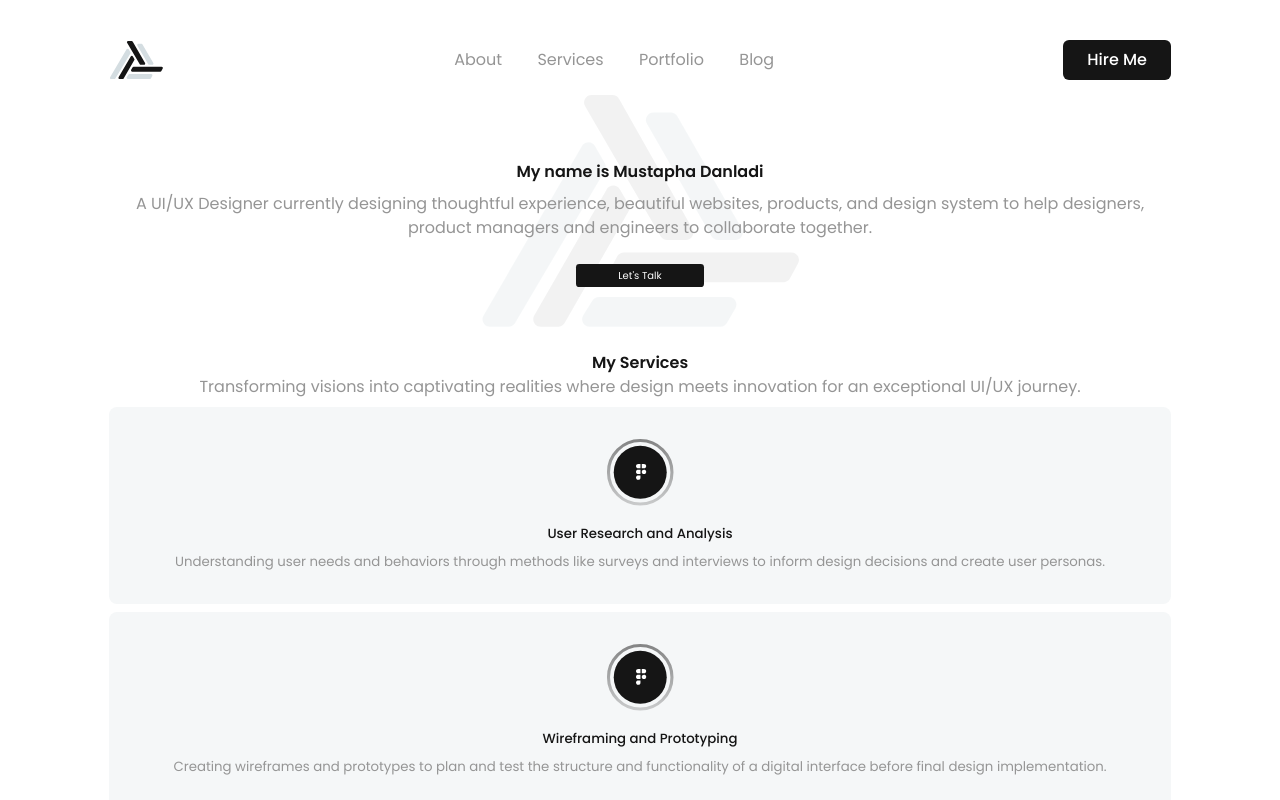
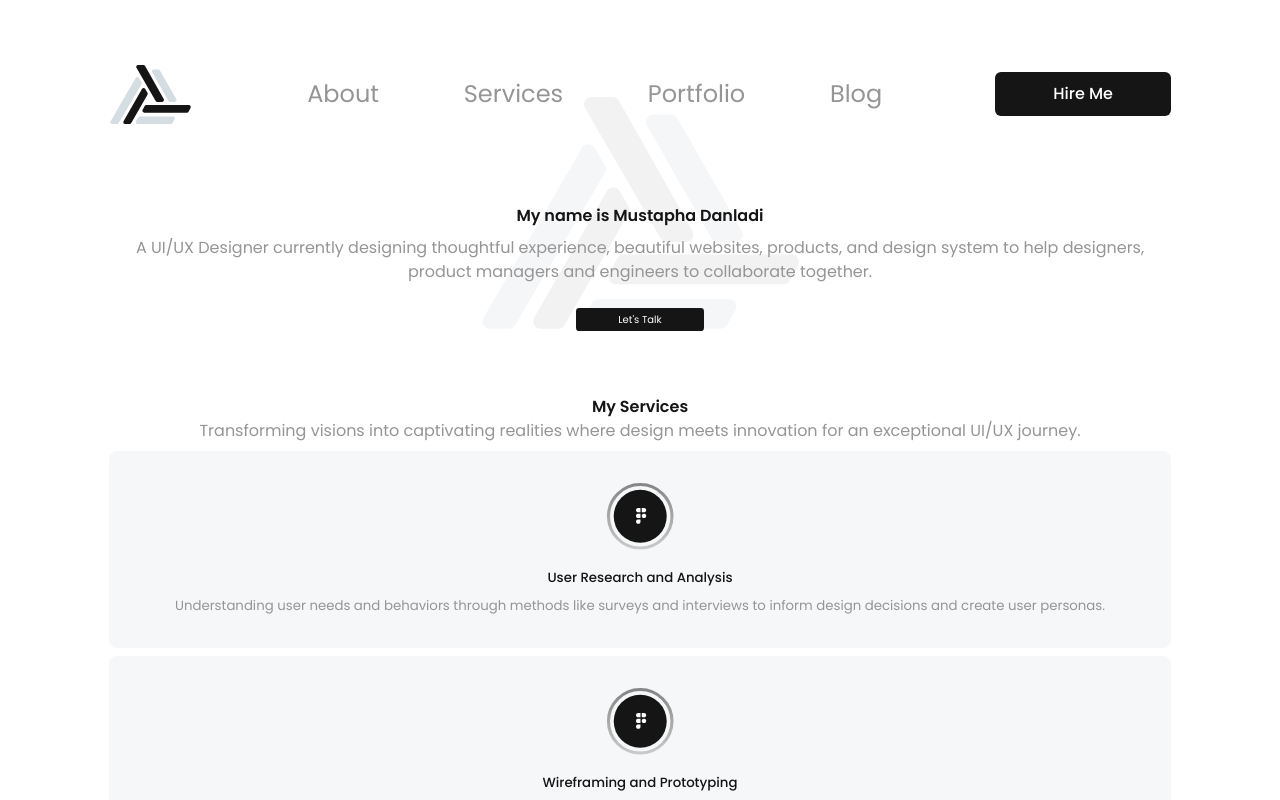
Before and after one commit to mmustaphak/ui-ux-portfolio, a React (Vite) app: page / in a window 1280 px wide. Shown: the top 800 px of the page. Built offline with nearby package versions, Linux system fonts and the light colour scheme.

Commit message:
Finished styling the desktop layout the header component

```diff
--- a/src/components/Header.jsx
+++ b/src/components/Header.jsx
@@ -15,12 +15,12 @@ export default function Header() {
 
     return (
         <header>
-            <nav className="px-6 py-4 flex justify-between items-center min-[480px]:pt-[2.5rem]">
+            <nav className="px-6 py-4 flex justify-between items-center min-[480px]:pt-[2.5rem] lg:pt-[65px]">
                 <Link className="" to="/">
-                    <img className="min-[480px]:w-14" src={logo} alt="Mufteey Logo" />
+                    <img className="min-[480px]:w-14 lg:w-[85px]" src={logo} alt="Mufteey Logo" />
                 </Link>
 
-                <ul className="hidden justify-between self-center w-full max-w-64 min-[480px]:flex min-[550px]:max-w-[20rem]">
+                <ul className="hidden justify-between self-center w-full max-w-64 min-[480px]:flex min-[550px]:max-w-[20rem] min-[550px]:text-lg md:max-w-[25rem] lg:max-w-[575px] lg:text-2xl">
                     <li>
                         <NavLink to="about">About</NavLink>
                     </li>
@@ -35,7 +35,7 @@ export default function Header() {
                     </li>
                 </ul>
 
-                <button className="hidden py-2 px-6 rounded-md font-medium text-white bg-black min-[480px]:block">Hire Me</button>
+                <button className="hidden py-2 px-6 rounded-md font-medium text-white bg-black min-[480px]:block md:px-8 lg:py-[10px] lg:px-[58px]">Hire Me</button>
 
                 <button className="min-[480px]:hidden" onClick={handleToggle}>
                     <img src={menu} alt="Open menu" />
```
